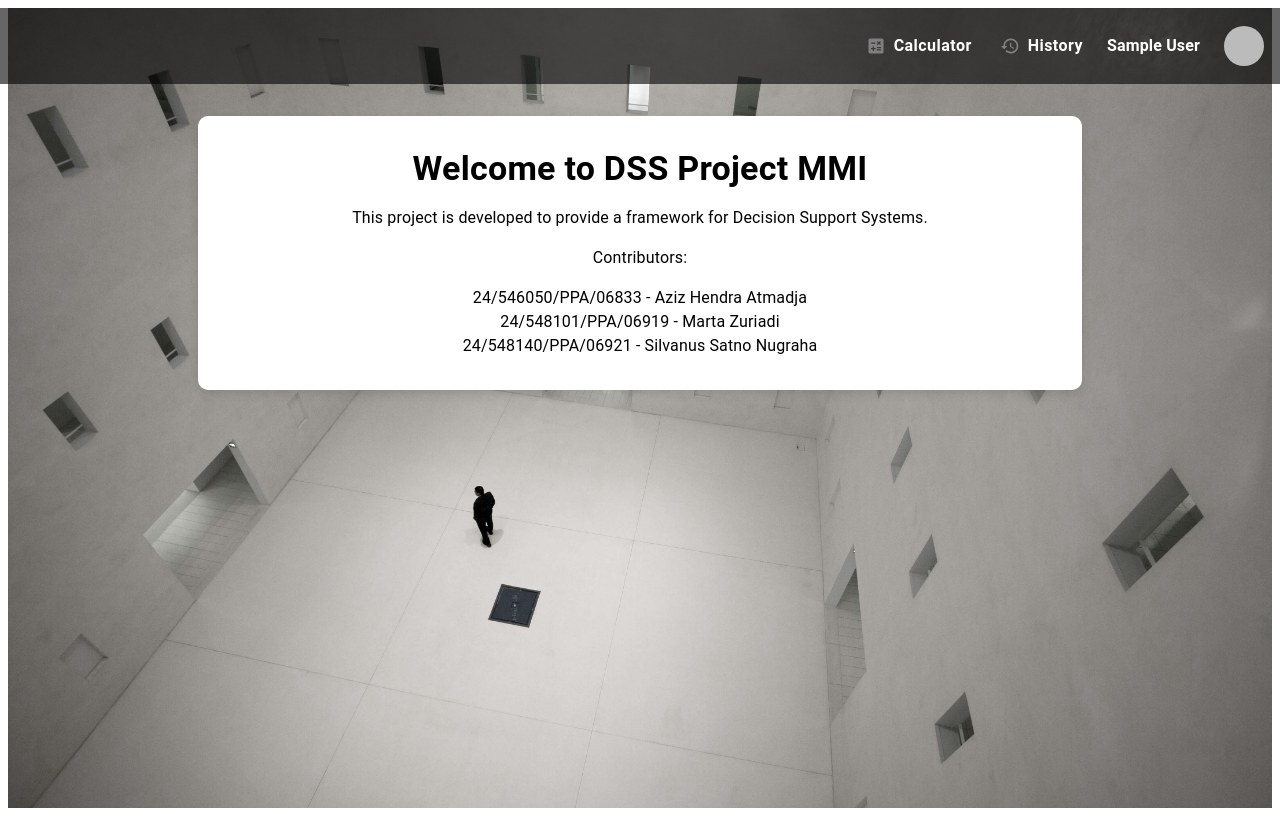
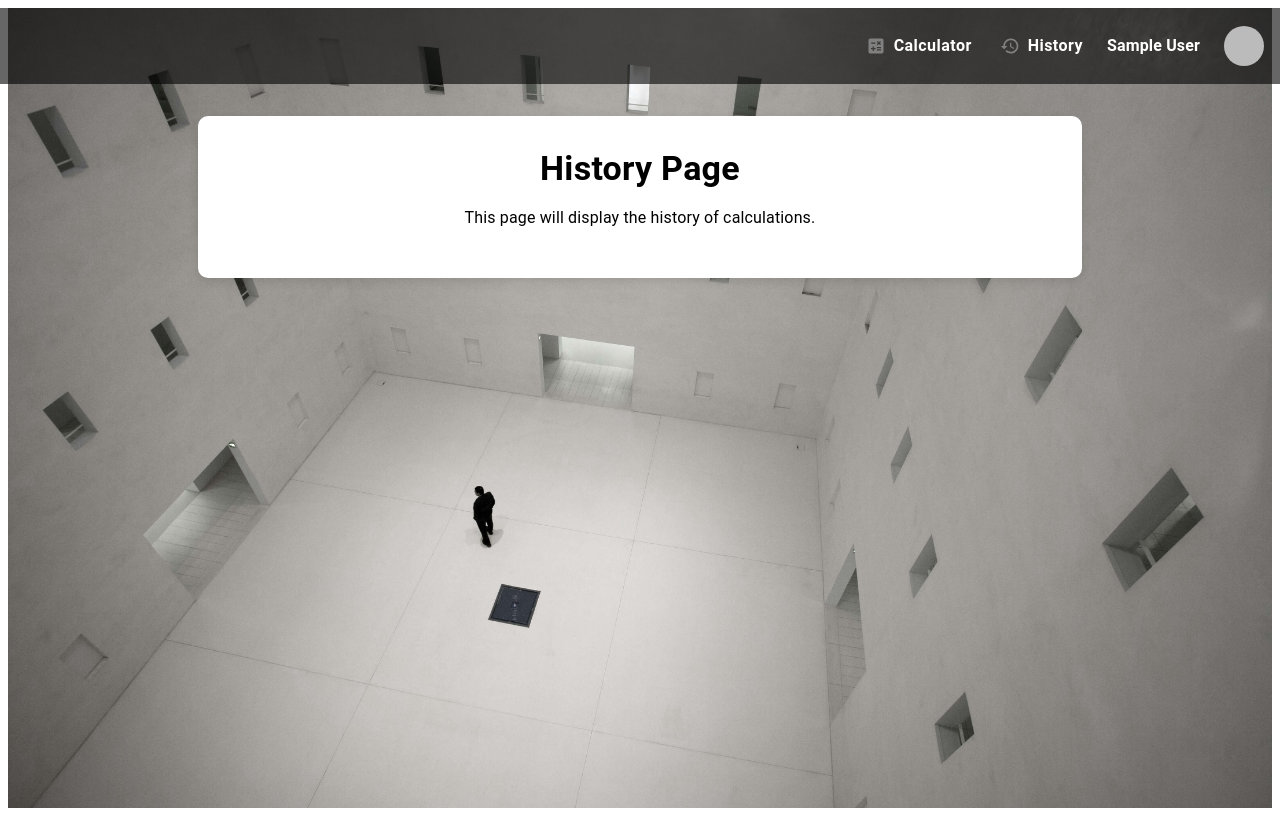
Before and after one commit to satnodeus77/dss_project_01, a Next.js app: page /home in a window 1280 px wide. Built offline with nearby package versions, Linux system fonts and the light colour scheme; no server answers; sample sign-in values are in the browser's storage.

Commit message:
Added automatic database table creation in db.js

```diff
--- a/pages/home.js
+++ b/pages/home.js
@@ -1,17 +1,17 @@
 import { useEffect, useState } from "react";
 import { useRouter } from "next/router";
 import {
-  Box, Container, Typography, IconButton, Menu, MenuItem, Avatar, Button, Dialog, DialogTitle, DialogContent, DialogActions
+  Box, Container, Typography, IconButton, Menu, MenuItem, Avatar, Button
 } from "@mui/material";
 import LogoutIcon from "@mui/icons-material/Logout";
 import CalculateIcon from "@mui/icons-material/Calculate";
 import HistoryIcon from "@mui/icons-material/History";
 import { auth } from "../lib/firebase";
 
-export default function HomePage() {
+export default function HistoryPage() {
   const [user, setUser] = useState(null);
   const [anchorEl, setAnchorEl] = useState(null);
-  const [aboutOpen, setAboutOpen] = useState(false);
+  //
 
   const router = useRouter();
 
@@ -38,14 +38,6 @@ export default function HomePage() {
 
   const handleMenuClose = () => {
     setAnchorEl(null);
-  };
-
-  const handleAboutOpen = () => {
-    setAboutOpen(true);
-  };
-
-  const handleAboutClose = () => {
-    setAboutOpen(false);
   };
 
   return (
@@ -113,7 +105,7 @@ export default function HomePage() {
         )}
       </Box>
 
-      {/* Main DSS Section */}
+      {/* Main History Section */}
       <Container
         sx={{
           backgroundColor: "white",
@@ -126,20 +118,10 @@ export default function HomePage() {
         }}
       >
         <Typography variant="h4" sx={{ fontWeight: "bold", mb: 2 }}>
-          Welcome to DSS Project MMI
+          History Page
         </Typography>
         <Typography variant="body1" sx={{ mb: 2 }}>
-          This project is developed to provide a framework for Decision Support Systems.
-        </Typography>
-        <Typography variant="body1" sx={{ mb: 2 }}>
-          Contributors:
-        </Typography>
-        <Typography variant="body1">
-          24/546050/PPA/06833 - Aziz Hendra Atmadja
-          <br />
-          24/548101/PPA/06919 - Marta Zuriadi
-          <br />
-          24/548140/PPA/06921 - Silvanus Satno Nugraha
+          This page will display the history of calculations.
         </Typography>
       </Container>
     </Box>
```
